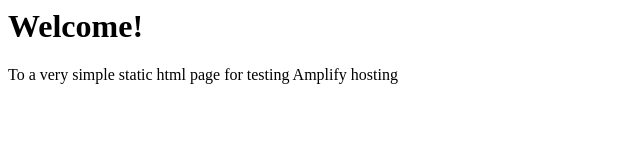
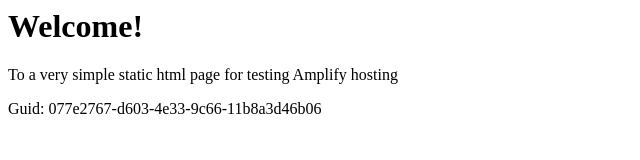
Before and after one commit to aws-aemilia-sin/Github-PR-Commit-Integration-Test-DoNotTouch-Gith-P5X5MO5I-v1-prod-ap-southeast-1, a website: page src/index.html in a window 1280 px wide. Shown: the whole page, without its empty margins (0-640 px from the left). Drawn offline with Linux system fonts and the light colour scheme.

Commit message:
commit from integ tests

```diff
--- a/src/index.html
+++ b/src/index.html
@@ -1,3 +1,5 @@
+
+
 <html lang="en">
 
 <head>
@@ -10,6 +12,6 @@
 <body>
     <h1>Welcome!</h1>
     <p>To a very simple static html page for testing Amplify hosting</p>
-</body>
+    <p>Guid: 077e2767-d603-4e33-9c66-11b8a3d46b06</p></body>
 
 </html>
```
